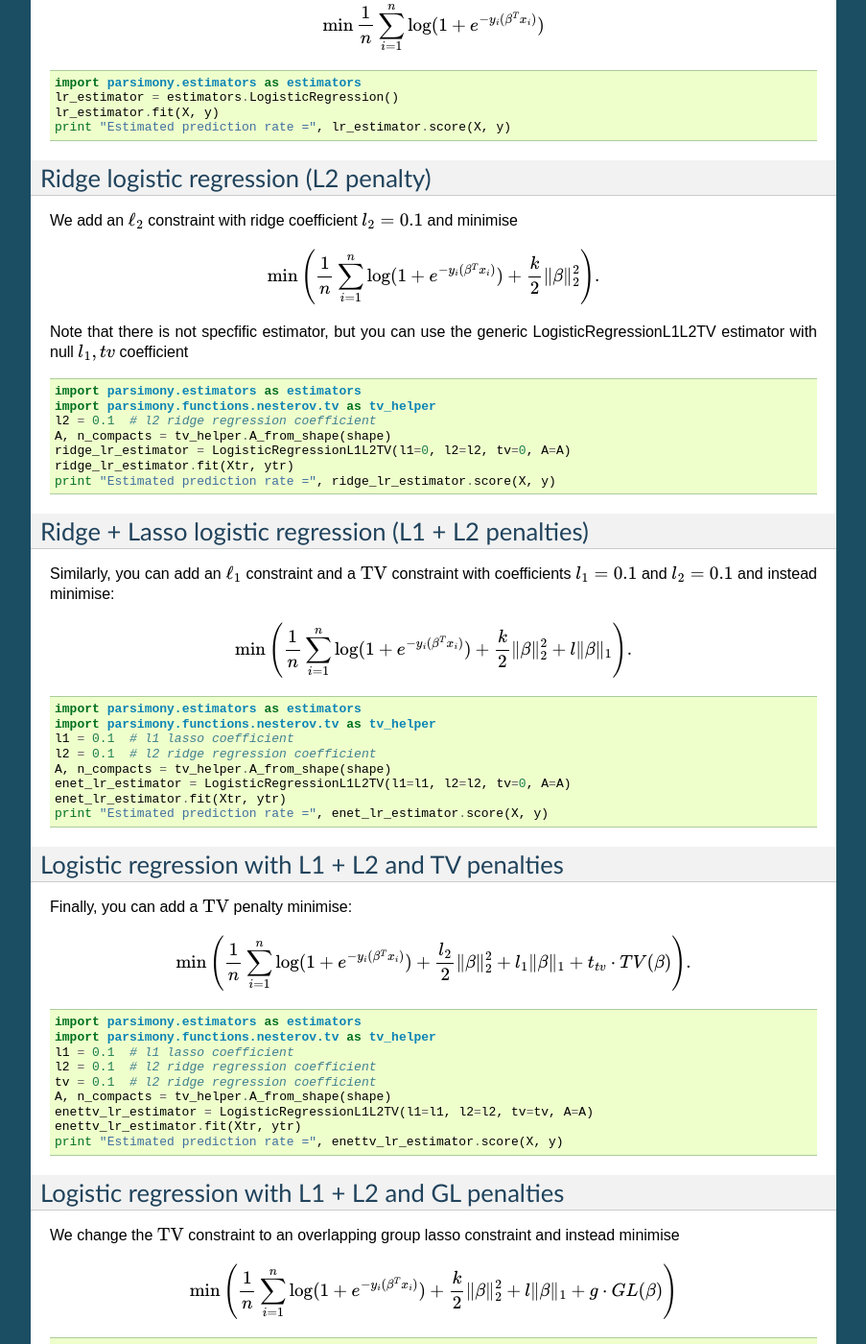
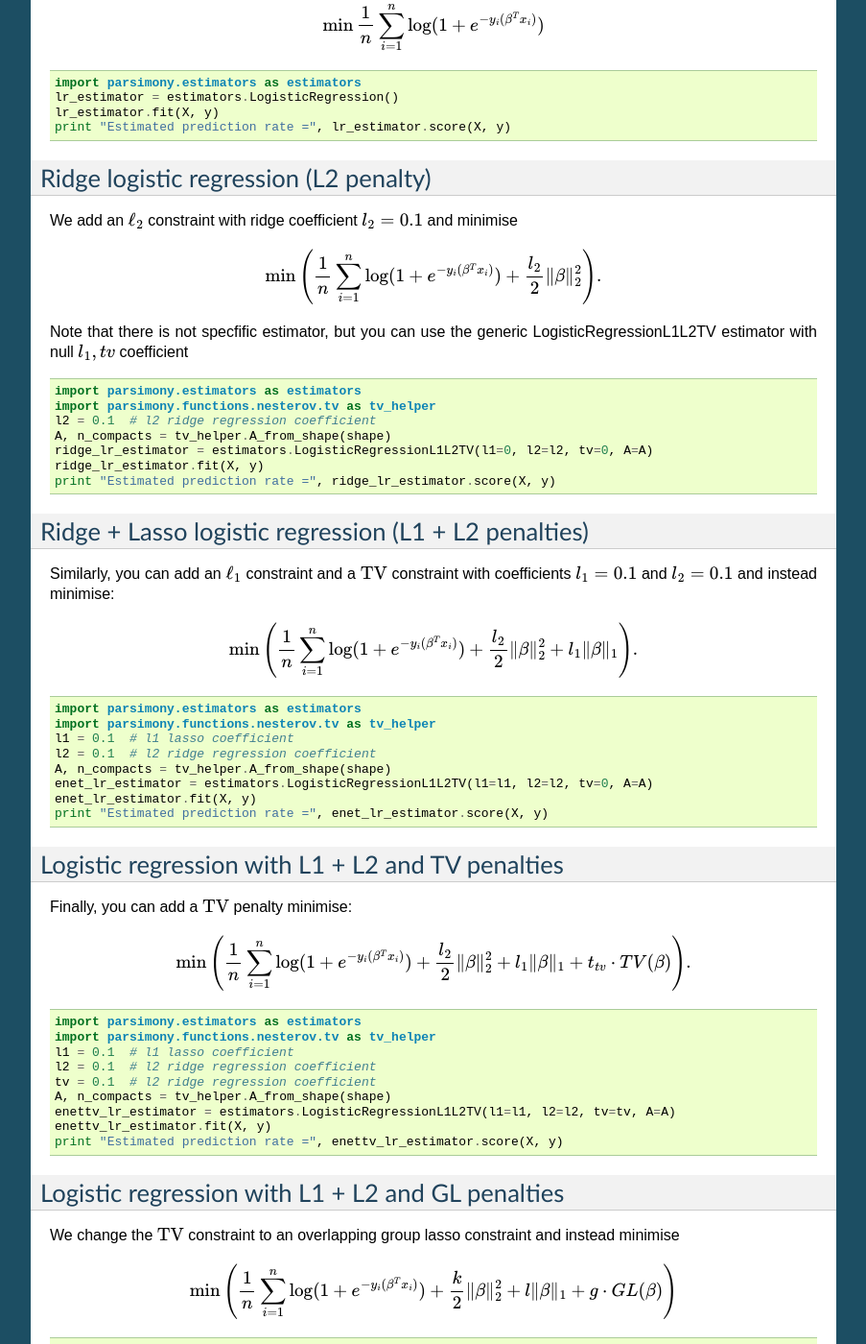
Before and after one commit to neurospin/pylearn-parsimony, a Sphinx documentation site: the page built from doc/source/tutorials.rst, in a window 1280 px wide and 1400 px high, scrolled down 3571 px. Shown: the whole window at 96% size, without its empty margins (198-1101 px from the left). Built offline with Sphinx 7.4.7, drawn with Linux system fonts in a browser that asks for light colours; formulas are drawn with MathJax 3; some of the changed text lies outside the part shown.

Commit message:
DOC: tuto logistic

```diff
--- a/doc/source/tutorials.rst
+++ b/doc/source/tutorials.rst
@@ -158,7 +158,7 @@ You can combine :math:`\ell_1`, :math:`\ell_2` and TV penalties with coefficient
 
 .. math::
 
-   \min\left(\frac{1}{2 n}\|y - X\beta\|_2^2 + l_2\cdot \|\beta\|_2^2 + l_1\cdot \|\beta\|_1 + l_{TV}\cdot TV(\beta)\right).
+   \min\left(\frac{1}{2 n}\|y - X\beta\|_2^2 + \frac{l_2}{2} \|\beta\|_2^2 + l_1 \|\beta\|_1 + l_{TV} TV(\beta)\right).
 
 .. code-block:: python
 
@@ -244,7 +244,7 @@ minimise
 
 .. math::
 
-   \min\left(\frac{1}{n}\sum_{i=1}^n\log(1 + e^{-y_i(\beta^Tx_i)}) + \frac{k}{2}\|\beta\|_2^2\right).
+   \min\left(\frac{1}{n}\sum_{i=1}^n\log(1 + e^{-y_i(\beta^Tx_i)}) + \frac{l_2}{2}\|\beta\|_2^2\right).
 
 Note that there is not specfific estimator, but you can use the generic
 LogisticRegressionL1L2TV estimator with null :math:`l_1, tv` coefficient
@@ -255,8 +255,8 @@ LogisticRegressionL1L2TV estimator with null :math:`l_1, tv` coefficient
     import parsimony.functions.nesterov.tv as tv_helper
     l2 = 0.1  # l2 ridge regression coefficient
     A, n_compacts = tv_helper.A_from_shape(shape)
-    ridge_lr_estimator = LogisticRegressionL1L2TV(l1=0, l2=l2, tv=0, A=A)
-    ridge_lr_estimator.fit(Xtr, ytr)
+    ridge_lr_estimator = estimators.LogisticRegressionL1L2TV(l1=0, l2=l2, tv=0, A=A)
+    ridge_lr_estimator.fit(X, y)
     print "Estimated prediction rate =", ridge_lr_estimator.score(X, y)
 
 Ridge + Lasso logistic regression (L1 + L2 penalties)
@@ -268,7 +268,7 @@ minimise:
 
 .. math::
 
-   \min\left(\frac{1}{n}\sum_{i=1}^n\log(1 + e^{-y_i(\beta^Tx_i)}) + \frac{k}{2}\|\beta\|_2^2 + l\|\beta\|_1 \right).
+   \min\left(\frac{1}{n}\sum_{i=1}^n\log(1 + e^{-y_i(\beta^Tx_i)}) + \frac{l_2}{2}\|\beta\|_2^2 + l_1\|\beta\|_1 \right).
 
 .. code-block:: python
 
@@ -277,8 +277,8 @@ minimise:
     l1 = 0.1  # l1 lasso coefficient
     l2 = 0.1  # l2 ridge regression coefficient
     A, n_compacts = tv_helper.A_from_shape(shape)
-    enet_lr_estimator = LogisticRegressionL1L2TV(l1=l1, l2=l2, tv=0, A=A)
-    enet_lr_estimator.fit(Xtr, ytr)
+    enet_lr_estimator = estimators.LogisticRegressionL1L2TV(l1=l1, l2=l2, tv=0, A=A)
+    enet_lr_estimator.fit(X, y)
     print "Estimated prediction rate =", enet_lr_estimator.score(X, y)
 
 Logistic regression with L1 + L2 and TV penalties
@@ -298,8 +298,8 @@ Finally, you can add a :math:`\mathrm{TV}` penalty minimise:
     l2 = 0.1  # l2 ridge regression coefficient
     tv = 0.1  # l2 ridge regression coefficient
     A, n_compacts = tv_helper.A_from_shape(shape)
-    enettv_lr_estimator = LogisticRegressionL1L2TV(l1=l1, l2=l2, tv=tv, A=A)
-    enettv_lr_estimator.fit(Xtr, ytr)
+    enettv_lr_estimator = estimators.LogisticRegressionL1L2TV(l1=l1, l2=l2, tv=tv, A=A)
+    enettv_lr_estimator.fit(X, y)
     print "Estimated prediction rate =", enettv_lr_estimator.score(X, y)
 
 Logistic regression with L1 + L2 and GL penalties
```
